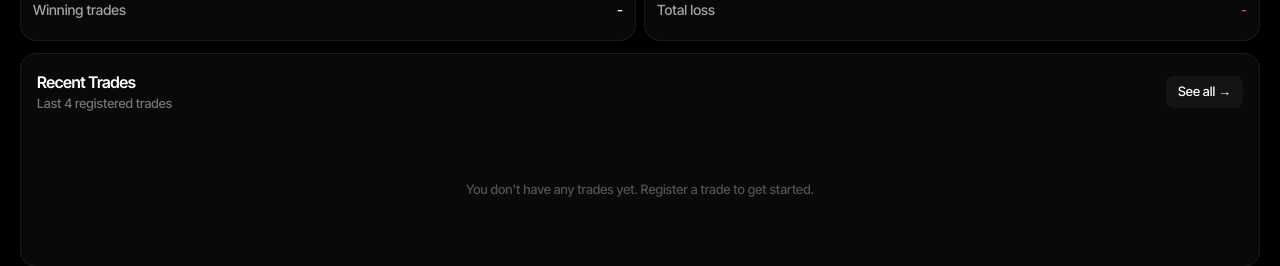
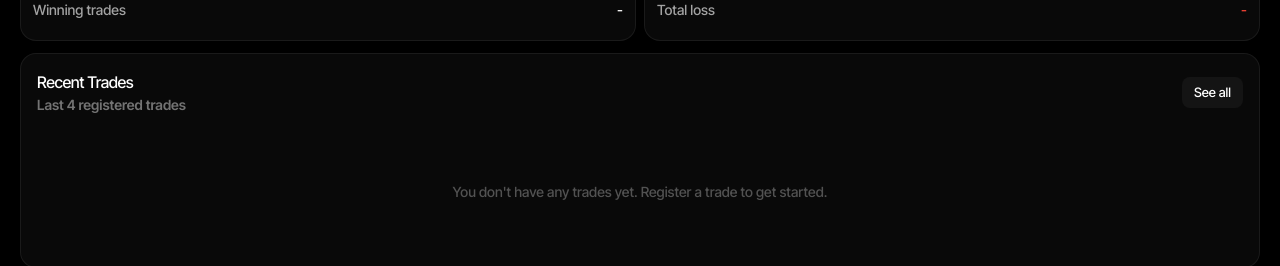
Before and after one commit to w1mayankz/soul_journal, a Next.js app: page / in a window 1280 px wide. Shown: the part 887-1153 px from the top of the page. Built offline with nearby package versions, Linux system fonts and the light colour scheme.

Commit message:
Update page.tsx

```diff
--- a/app/page.tsx
+++ b/app/page.tsx
@@ -398,20 +398,20 @@ export default function Dashboard() {
         <div className="flex flex-col rounded-2xl border border-neutral-800/60 bg-[#090909] p-4 shadow-sm">
           <div className="flex items-center justify-between mb-4">
             <div className="flex flex-col">
-              <span className="text-[16px] font-semibold tracking-tight text-white">Recent Trades</span>
-              <span className="text-[13px] font-medium text-neutral-500">Last 4 registered trades</span>
+              <span className="text-[16px] font-medium tracking-tight text-white">Recent Trades</span>
+              <span className="text-[14px] font-semibold text-neutral-500">Last 4 registered trades</span>
             </div>
             <Link
               href="/trades"
               className="flex items-center gap-1.5 rounded-lg bg-[#141414] px-3 py-1.5 text-[13px] font-medium text-white transition-colors hover:bg-[#1A1A1A] active:scale-95 outline-none"
             >
-              See all →
+              See all
             </Link>
           </div>
 
           {recentTrades.length === 0 ? (
             <div className="flex min-h-[120px] items-center justify-center">
-              <span className="text-[13px] font-medium text-neutral-600">
+              <span className="text-[14px] font-medium text-neutral-600">
                 You don't have any trades yet. Register a trade to get started.
               </span>
             </div>
@@ -428,16 +428,16 @@ export default function Dashboard() {
                 return (
                   <div key={trade.id} className="flex flex-col rounded-xl border border-neutral-800/60 bg-[#0F0F0F] p-3">
                     <div className="flex items-center justify-between">
-                      <span className="text-[14px] font-semibold text-white tracking-tight">{trade.symbol}</span>
-                      <span className={`text-[13px] font-semibold tracking-tight ${pnlColor}`}>
+                      <span className="text-[15px] font-medium text-white tracking-tight">{trade.symbol}</span>
+                      <span className={`text-[15px] font-medium tracking-tight ${pnlColor}`}>
                         {pnlSymbol} {isLoss ? '' : ''}${Math.abs(trade.pnl).toLocaleString(undefined, {minimumFractionDigits: 0, maximumFractionDigits: 2})}
                       </span>
                     </div>
                     <div className="mt-3 flex items-center justify-between">
-                      <span className="text-[13px] font-medium text-white capitalize">
+                      <span className="text-[14px] font-medium text-white capitalize">
                         {trade.side} <span className={sideColor}>{sideSymbol}</span>
                       </span>
-                      <span className="text-[12px] font-medium text-neutral-500">
+                      <span className="text-[13px] font-semibold text-neutral-500">
                         {format(new Date(trade.date), 'EEE dd/MM')}
                       </span>
                     </div>
```
